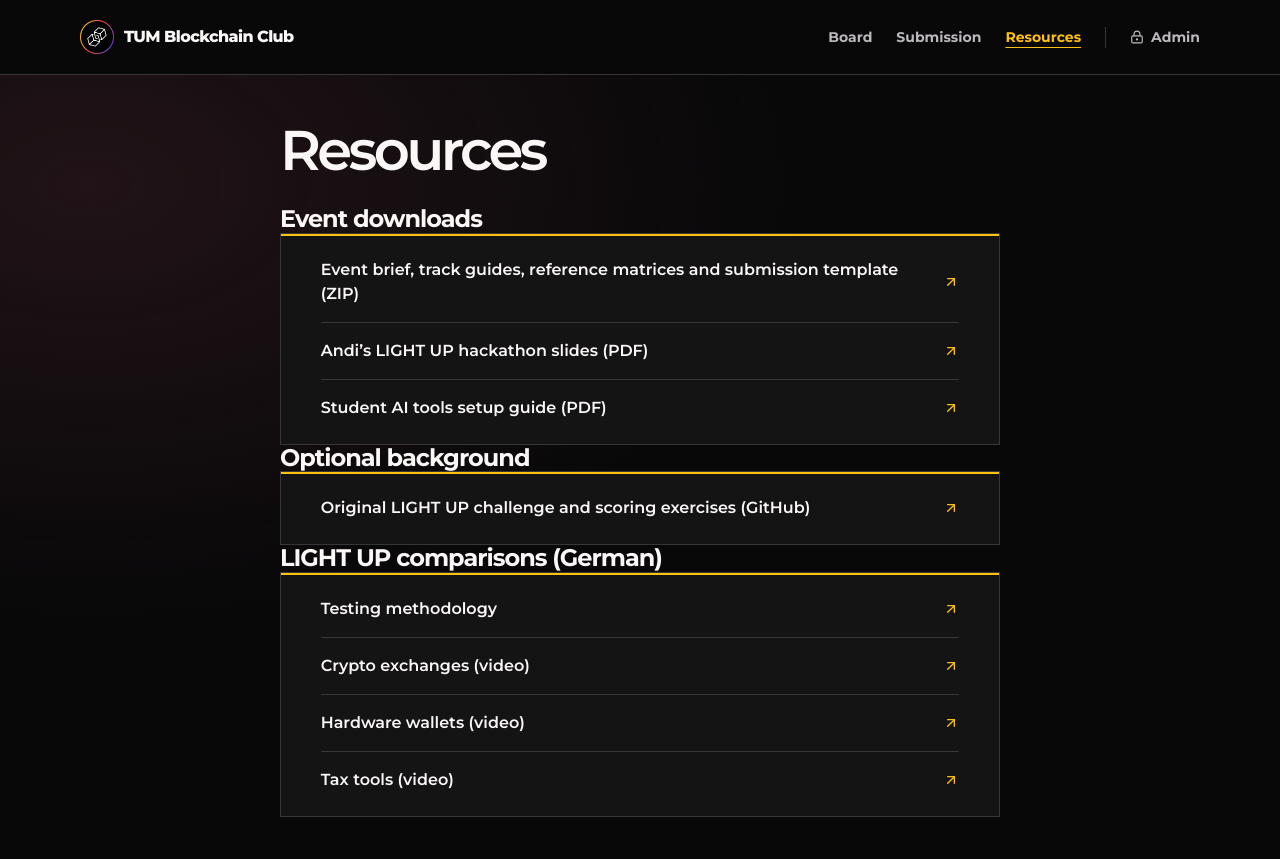
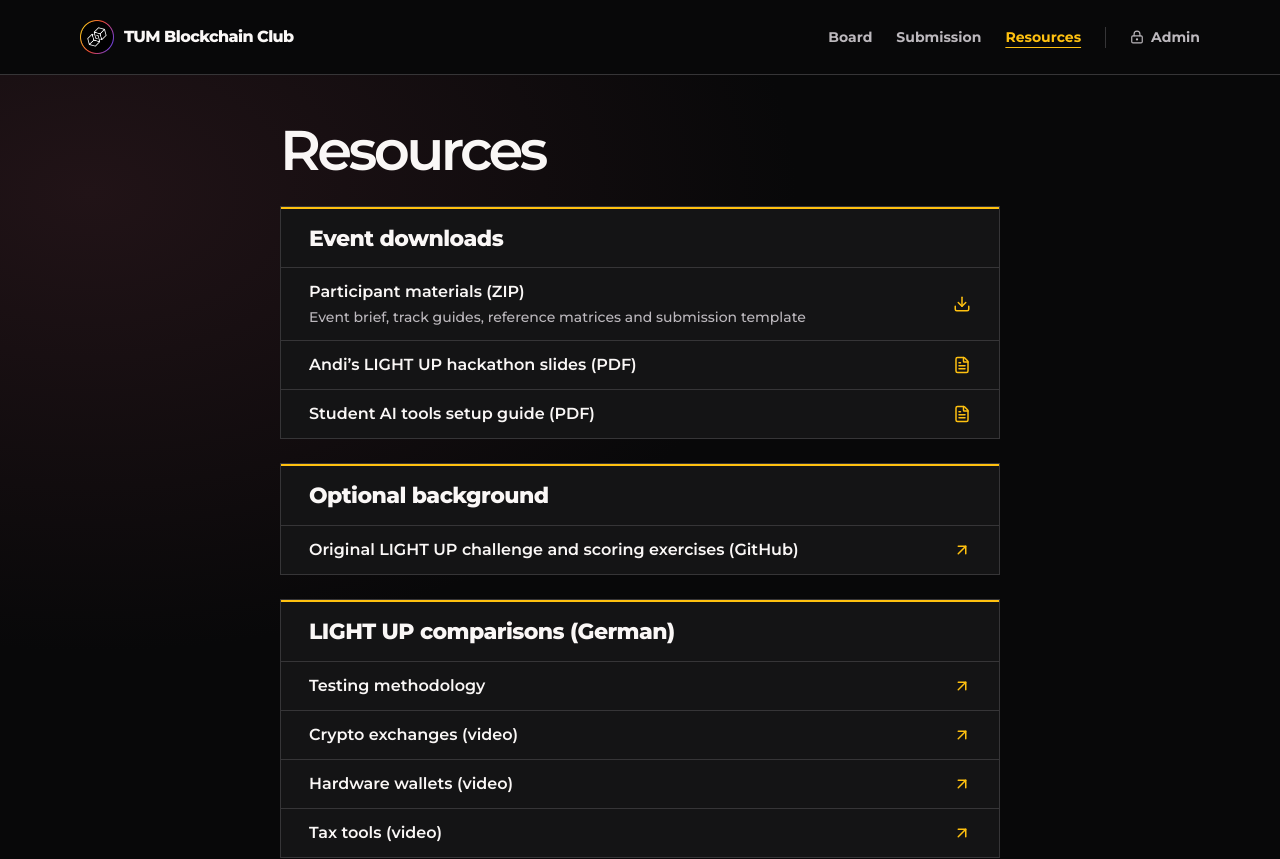
Before and after one commit to TUM-Blockchain-Club/mini-hackathon-judge, a Next.js app: page /resources in a window 1280 px wide. Shown: the top 859 px of the page. Built offline with nearby package versions, Linux system fonts and the light colour scheme.

Commit message:
Group resource headings with their links and clarify file actions

```diff
--- a/app/(participant)/resources/page.tsx
+++ b/app/(participant)/resources/page.tsx
@@ -1,4 +1,4 @@
-import { ArrowUpRight } from 'lucide-react';
+import { ArrowUpRight, Download, FileText } from 'lucide-react';
 
 const lightUpRepo = 'https://github.com/andi-lightup/lightup-tbc-hackathon';
 
@@ -7,7 +7,8 @@ const sections = [
     title: 'Event downloads',
     links: [
       {
-        label: 'Event brief, track guides, reference matrices and submission template (ZIP)',
+        label: 'Participant materials (ZIP)',
+        description: 'Event brief, track guides, reference matrices and submission template',
         href: '/docs/participant-materials.zip',
       },
       {
@@ -43,21 +44,35 @@ export default function Page() {
   return (
     <>
       <h1>Resources</h1>
+      <div className="resource-groups">
         {sections.map(({ title, links }) => (
-        <section key={title}>
+          <section key={title} className="reg-card resource-group">
             <h2>{title}</h2>
-          <ul className="reg-card resource-list">
-            {links.map(({ label, href }) => (
-              <li key={href}>
-                <a href={href} target="_blank" rel="noopener noreferrer">
-                  {label}
-                  <ArrowUpRight size={16} aria-hidden="true" />
+            <ul className="resource-list">
+              {links.map((link) => {
+                const download = link.href.endsWith('.zip');
+                const Icon = download ? Download : link.href.endsWith('.pdf') ? FileText : ArrowUpRight;
+                return (
+                  <li key={link.href}>
+                    <a
+                      href={link.href}
+                      download={download || undefined}
+                      target={download ? undefined : '_blank'}
+                      rel={download ? undefined : 'noopener noreferrer'}
+                    >
+                      <span>
+                        {link.label}
+                        {'description' in link && <small>{link.description}</small>}
+                      </span>
+                      <Icon size={18} aria-hidden="true" />
                     </a>
                   </li>
-            ))}
+                );
+              })}
             </ul>
           </section>
         ))}
+      </div>
     </>
   );
 }
--- a/components/registration/registration.css
+++ b/components/registration/registration.css
@@ -491,12 +491,27 @@
   letter-spacing: -0.065em;
   margin: 0 0 24px;
 }
+.resource-groups {
+  display: grid;
+  gap: clamp(16px, 3vw, 24px);
+}
+.resource-group {
+  --resource-inset: clamp(16px, 3vw, 28px);
+  padding: 0;
+}
+.resource-group h2 {
+  margin: 0;
+  padding: 18px var(--resource-inset) 14px;
+  font-size: clamp(18px, 2vw, 22px);
+  letter-spacing: -0.025em;
+  line-height: 1.3;
+}
 .resource-list {
   list-style: none;
   margin: 0;
-  padding-block: 8px;
+  padding: 0;
 }
-.resource-list li + li {
+.resource-list li {
   border-top: 1px solid var(--edge);
 }
 .resource-list a {
@@ -504,16 +519,32 @@
   align-items: center;
   justify-content: space-between;
   gap: 16px;
-  padding: 16px 0;
+  min-height: 48px;
+  padding: 12px var(--resource-inset);
   font-weight: 600;
 }
+.resource-list a > span {
+  min-width: 0;
+  overflow-wrap: anywhere;
+}
+.resource-list small {
+  display: block;
+  margin-top: 3px;
+  color: var(--soft);
+  font-size: 0.875rem;
+  font-weight: 500;
+}
 .resource-list a:hover,
-.resource-list a:focus-visible,
-.resource-list svg {
+.resource-list a:focus-visible {
   color: var(--brand);
+  background: var(--bg);
+}
+.reg-site .resource-list a:focus-visible {
+  outline-offset: -3px;
 }
 .resource-list svg {
   flex-shrink: 0;
+  color: var(--brand);
 }
 .submission-team,
 .submission-access-actions,
--- a/scripts/test-browser.mjs
+++ b/scripts/test-browser.mjs
@@ -176,6 +176,12 @@ try {
       'https://youtu.be/Vs46Y9VhqGM',
     ],
   );
+  const [materials] = await Promise.all([
+    p.waitForEvent('download'),
+    p.getByRole('link', { name: /Participant materials \(ZIP\)/ }).click(),
+  ]);
+  assert.equal(materials.suggestedFilename(), 'participant-materials.zip');
+  assert.equal(await materials.failure(), null);
   for (const filename of ['light-up-hackathon-slides.pdf', 'student-ai-tools.pdf']) {
     const pdf = await p.request.get(origin + '/docs/' + filename);
     assert.equal(pdf.status(), 200);
```
Lines whose indentation alone changed are shown as unchanged.
